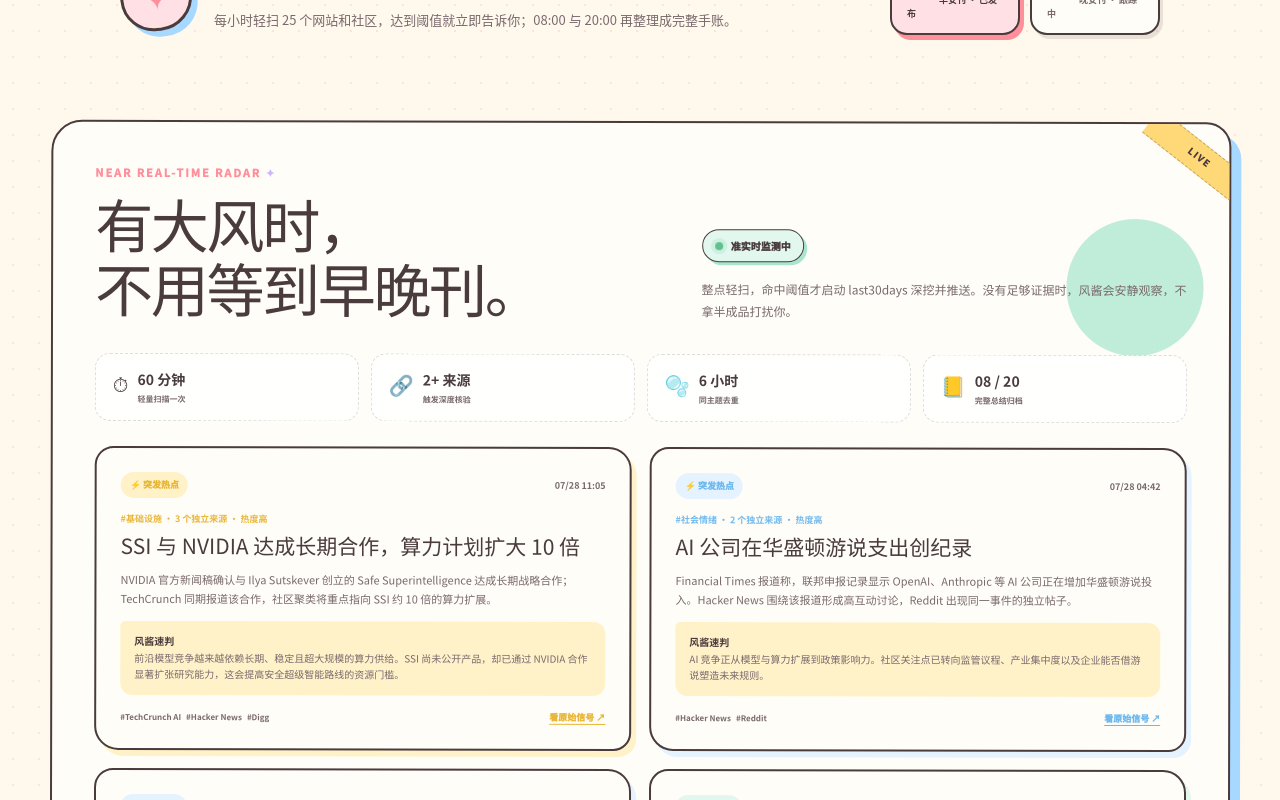
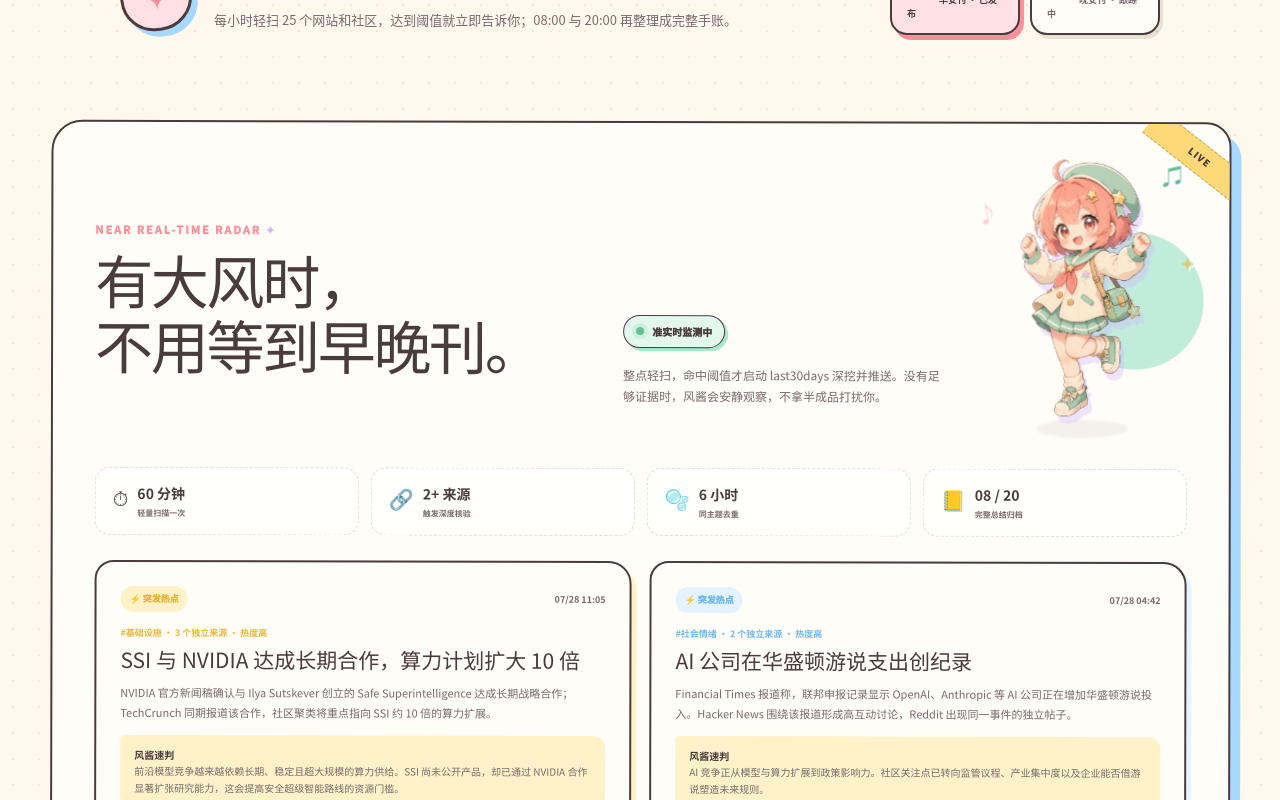
Before and after one commit to crisxuan/ainews, a Next.js app: page / in a window 1280 px wide. Shown: the part 1100-1900 px from the top of the page. Built offline with nearby package versions, Linux system fonts and the light colour scheme.

Commit message:
Add dancing Fengjiang to live radar

```diff
--- a/app/globals.css
+++ b/app/globals.css
@@ -290,14 +290,87 @@ h1, h2, h3, h4, .brand strong, .archive-stats strong, .live-metrics strong {
 
 .live-radar-heading {
   display: grid;
-  grid-template-columns: 1.05fr 0.95fr;
-  align-items: end;
-  gap: 70px;
+  grid-template-columns: minmax(0, 1.05fr) minmax(240px, 0.68fr) 210px;
+  align-items: center;
+  gap: 34px;
+  min-height: 260px;
 }
 
+.live-radar-heading > div:first-child, .live-radar-note { position: relative; z-index: 2; }
+.live-radar-note { align-self: end; padding-bottom: 28px; }
 .live-radar-note > p { margin: 16px 0 0; color: var(--muted); font-size: 12px; line-height: 1.8; }
 .live-mode { display: inline-flex; align-items: center; gap: 8px; padding: 8px 12px; border: 1.5px solid var(--cocoa); border-radius: 999px; background: var(--mint-soft); font-size: 10px; font-weight: 1000; box-shadow: 3px 3px 0 var(--mint); }
 .live-mode i { width: 8px; height: 8px; border-radius: 50%; background: #4db880; box-shadow: 0 0 0 4px rgba(77, 184, 128, 0.16); animation: pulse 2.2s infinite; }
+
+.live-dancer {
+  position: relative;
+  z-index: 2;
+  width: 210px;
+  height: 270px;
+  margin: 0;
+  align-self: end;
+  justify-self: end;
+  pointer-events: none;
+}
+
+.live-dancer img {
+  position: absolute;
+  z-index: 2;
+  left: 50%;
+  bottom: -8px;
+  width: 198px;
+  height: auto;
+  filter: drop-shadow(4px 7px 0 rgba(205, 180, 255, 0.34));
+  transform-origin: 50% 88%;
+  animation: fengjiang-dance 1.65s cubic-bezier(0.45, 0, 0.25, 1) infinite;
+  will-change: transform;
+}
+
+.dance-shadow {
+  position: absolute;
+  z-index: 1;
+  left: 50%;
+  bottom: -2px;
+  width: 104px;
+  height: 18px;
+  border-radius: 50%;
+  background: rgba(74, 59, 61, 0.12);
+  filter: blur(1px);
+  transform: translateX(-50%);
+  animation: dance-shadow 1.65s ease-in-out infinite;
+}
+
+.dance-note {
+  position: absolute;
+  z-index: 3;
+  color: var(--pink);
+  font-size: 22px;
+  font-weight: 900;
+  line-height: 1;
+  text-shadow: 2px 2px 0 white;
+  animation: dance-note 1.65s ease-in-out infinite;
+}
+
+.dance-note-one { top: 31px; left: -2px; transform: rotate(-12deg); }
+.dance-note-two { top: 4px; right: 3px; color: #66b99d; animation-delay: -0.55s; }
+.dance-note-star { top: 88px; right: -7px; color: #e9b738; font-size: 17px; animation-delay: -1.1s; }
+
+@keyframes fengjiang-dance {
+  0%, 100% { transform: translateX(-50%) translateY(0) rotate(-3deg); }
+  25% { transform: translateX(-50%) translateY(-9px) rotate(2deg); }
+  50% { transform: translateX(-50%) translateY(1px) rotate(4deg); }
+  75% { transform: translateX(-50%) translateY(-7px) rotate(-2deg); }
+}
+
+@keyframes dance-shadow {
+  0%, 50%, 100% { opacity: 0.65; transform: translateX(-50%) scaleX(1); }
+  25%, 75% { opacity: 0.34; transform: translateX(-50%) scaleX(0.76); }
+}
+
+@keyframes dance-note {
+  0%, 100% { opacity: 0.35; translate: 0 5px; }
+  50% { opacity: 1; translate: 0 -7px; }
+}
 
 .live-metrics {
   display: grid;
@@ -692,7 +765,11 @@ button:focus-visible, a:focus-visible { outline: 3px solid rgba(255, 143, 155, 0
   .edition-switch button { text-align: center; }
   .edition-switch button > span { float: none; }
   .story-grid, .watch-panel, .radar-section, .archive-heading, .live-radar-heading { grid-template-columns: 1fr; }
-  .live-radar-heading { gap: 24px; }
+  .live-radar-heading { grid-template-columns: minmax(0, 1fr) 190px; gap: 24px; }
+  .live-radar-heading > div:first-child { grid-column: 1 / -1; }
+  .live-radar-note { grid-column: 1; padding-bottom: 18px; }
+  .live-dancer { grid-column: 2; grid-row: 2; width: 190px; height: 238px; }
+  .live-dancer img { width: 174px; }
   .live-metrics { grid-template-columns: repeat(2, minmax(0, 1fr)); }
   .archive-browser { grid-template-columns: 1fr; }
   .issue-list { display: grid; grid-template-columns: repeat(3, minmax(0, 1fr)); }
@@ -726,6 +803,10 @@ button:focus-visible, a:focus-visible { outline: 3px solid rgba(255, 143, 155, 0
   .section-heading h2, .radar-copy h2, .live-radar-heading h2 { font-size: 36px; }
   .live-radar { margin-top: 68px; }
   .live-radar-shell { padding: 30px 20px 24px; border-radius: 24px; }
+  .live-radar-heading { grid-template-columns: 1fr; }
+  .live-radar-heading > div:first-child, .live-radar-note, .live-dancer { grid-column: 1; }
+  .live-dancer { grid-row: auto; width: 200px; height: 238px; margin-top: -8px; justify-self: center; }
+  .live-dancer img { width: 176px; }
   .live-metrics { grid-template-columns: 1fr 1fr; gap: 8px; }
   .live-metrics > div { padding: 13px 10px; }
   .live-metrics > div > span { display: none; }
--- a/app/page.tsx
+++ b/app/page.tsx
@@ -403,6 +403,20 @@ export default function Home() {
                 整点轻扫，命中阈值才启动 last30days 深挖并推送。没有足够证据时，风酱会安静观察，不拿半成品打扰你。
               </p>
             </div>
+            <figure className="live-dancer">
+              <span className="dance-note dance-note-one" aria-hidden="true">♪</span>
+              <span className="dance-note dance-note-two" aria-hidden="true">♫</span>
+              <span className="dance-note dance-note-star" aria-hidden="true">✦</span>
+              <img
+                src="/fengjiang-dance.png"
+                alt="风酱随着雷达节奏开心跳舞"
+                width={640}
+                height={960}
+                loading="lazy"
+                decoding="async"
+              />
+              <i className="dance-shadow" aria-hidden="true" />
+            </figure>
           </div>
 
           <div className="live-metrics" aria-label="准实时监测规则">
```
Also changed, not shown: public/fengjiang-dance.png (added), 1 other file (tests, documents, lock files or other folders).
